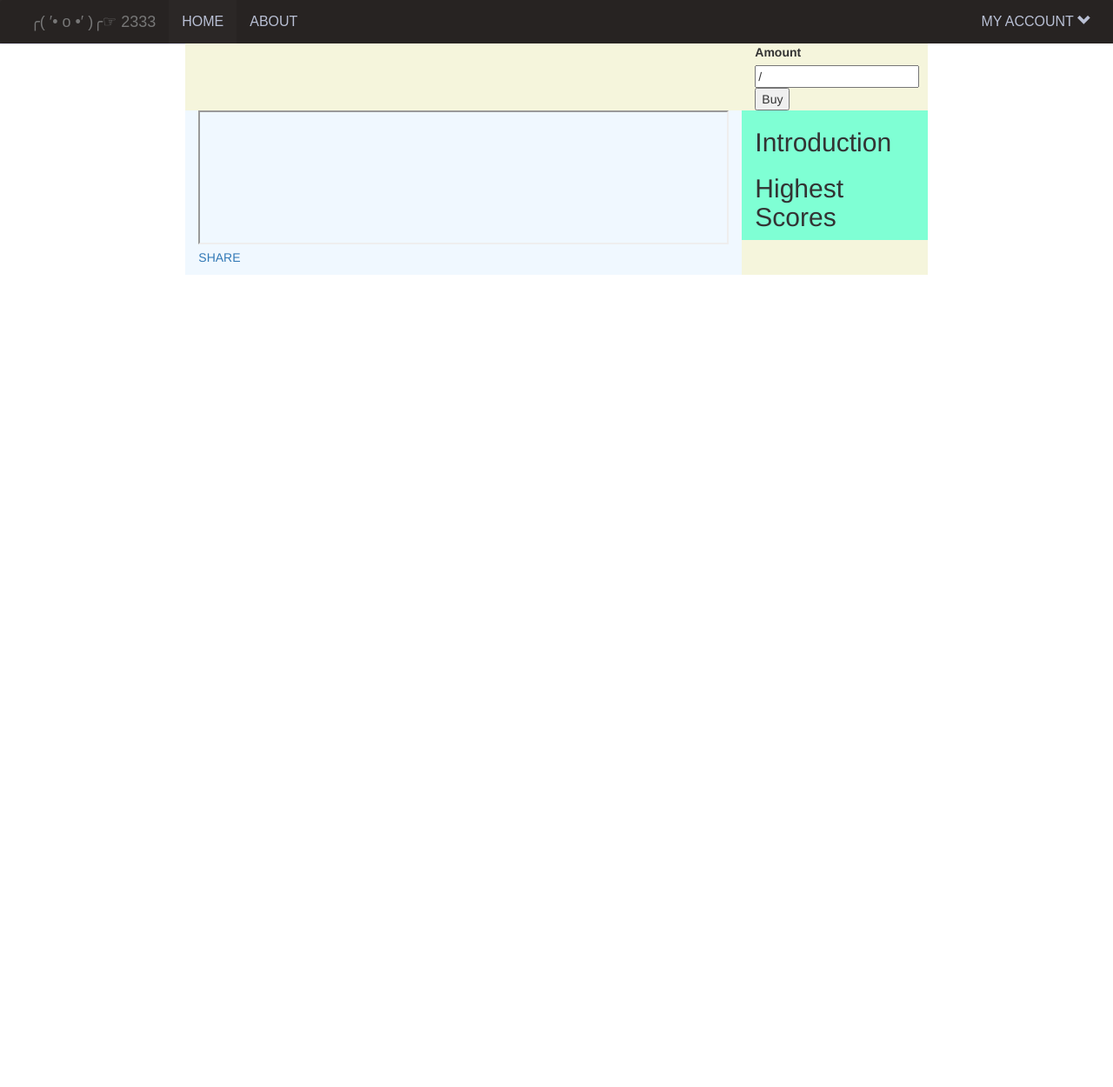
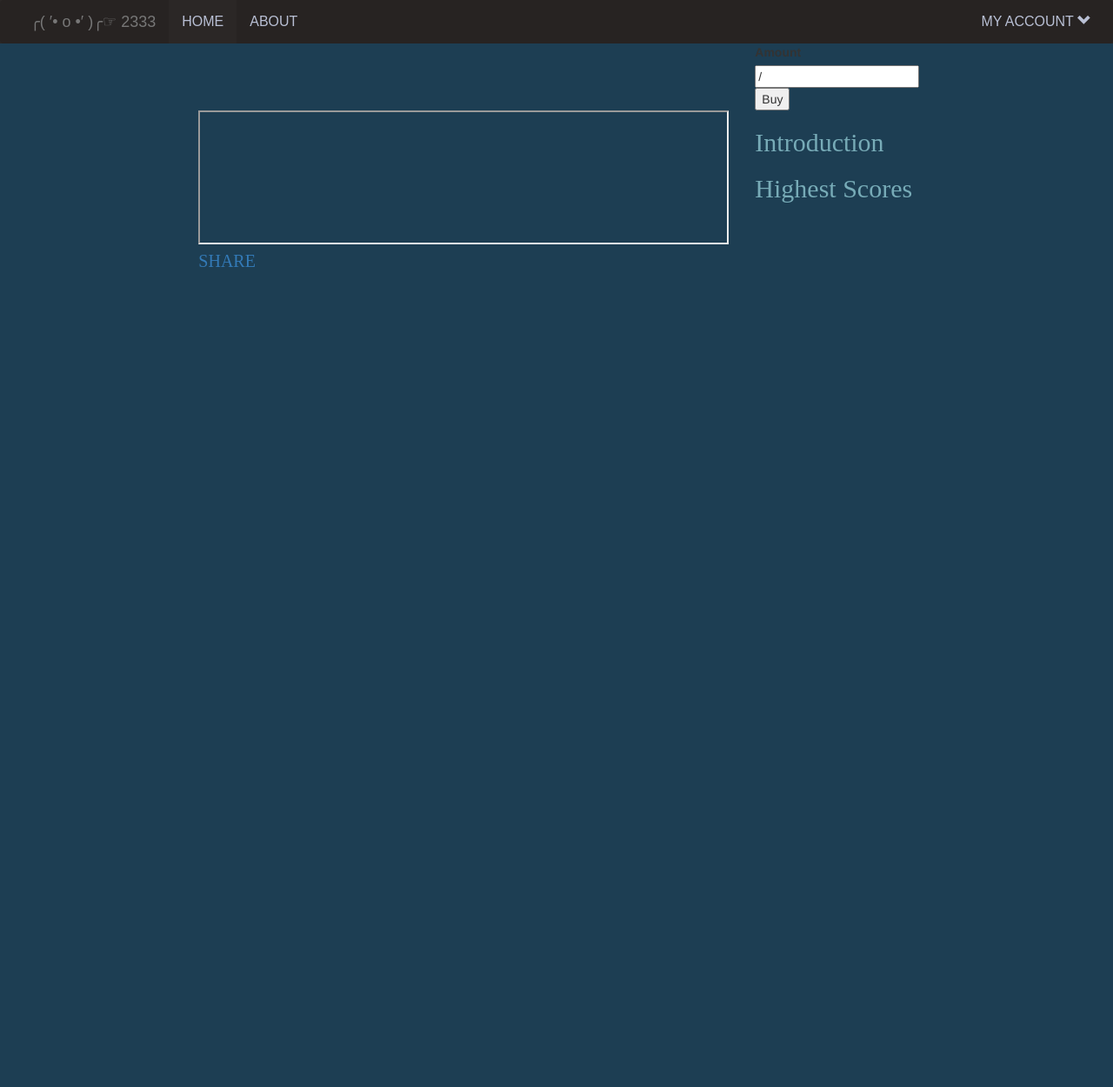
Before and after one commit to hongkuancn/game-store, a Django app: template games/templates/games/gaming.html in a window 1280 px wide. Shown: the whole page at 87% size. Before the commit the page ends 316 px from the top, so only its background shows below. Run offline with Django 3.2, Linux system fonts and the light colour scheme; the template is opened without the code that fills it, so the values that code supplies are empty; some libraries are stand-ins or nearby versions.

Commit message:
add ui to gaming.html

```diff
--- a/games/static/css/gaming_layout.css
+++ b/games/static/css/gaming_layout.css
@@ -1,3 +1,21 @@
 .game{
     width: 100%;
 }
+.title>h1{
+    font-size: 40px;
+    font-family: Adobe Garamond;
+    letter-spacing: 2px;
+    margin-top: 3vw;
+    margin-left: 15px;
+    color: #b9c0d5;
+}
+.row h2{
+    font-size: 30px;
+    font-family: Futura;
+    color: #77abb7;
+}
+.row p{
+    font-size: 20px;
+    font-family: Futura;
+    color: #77abb7;
+}
--- a/games/templates/games/gaming.html
+++ b/games/templates/games/gaming.html
@@ -6,15 +6,16 @@
 {% endblock %}
 
 {% block content %}
-    <div class="col-xs-2 col-sm-4 col-lg-2" style="background-color:lavender;">
+    <div class="row" style="background-color: #1d3e53; margin-left: 0px; margin-right: 0px; min-height: 150vmin;">
+        <div class="col-xs-2 col-sm-2 col-lg-2" >
         </div>
-    <div class="col-xs-8 col-sm-4 col-lg-8" style="background-color:beige;">
+        <div class="col-xs-12 col-sm-8 col-lg-8" >
             <!-- header to gaming -->
             <div class="row">
-            <div class="col-xs-9 col-sm-6 col-lg-9">
+                <div class="col-xs-6 col-sm-6 col-lg-9 title">
                     <h1>{{game.name}}</h1>
                 </div>
-            <div class="col-xs-3 col-sm-6 col-lg-3">
+                <div class="col-xs-6 col-sm-6 col-lg-3">
                     <!-- TODO: add price to the button -->
                     <!-- <button class="btn btn-danger navbar-btn">Buy $</button> -->
                     <form action="http://payments.webcourse.niksula.hut.fi/pay/" method="POST">
@@ -33,7 +34,7 @@
             </div>
 
             <div class="row">
-            <div class="col-xs-9 col-sm-6 col-lg-9" style="background-color: aliceblue">
+                <div class="col-xs-12 col-sm-9 col-lg-9" >
                     <iframe class="game" src="{{game.url_link}}"></iframe>
                     <div class="row">
                         <div class="col-xs-3 col-sm-6 col-lg-3">
@@ -41,13 +42,14 @@
                         </div>
                     </div>
                 </div>
-            <div class="col-xs-3 col-sm-6 col-lg-3" style="background-color: aquamarine">
+                <div class="col-xs-12 col-sm-3 col-lg-3" >
                     <h2>Introduction</h2>
                     <p>{{game.description}}</p>
                     <h2>Highest Scores</h2>
                     <table id="bestScore">
 
                     </table>
+                </div>
             </div>
         </div>
     </div>
```
Lines whose indentation alone changed are shown as unchanged.
